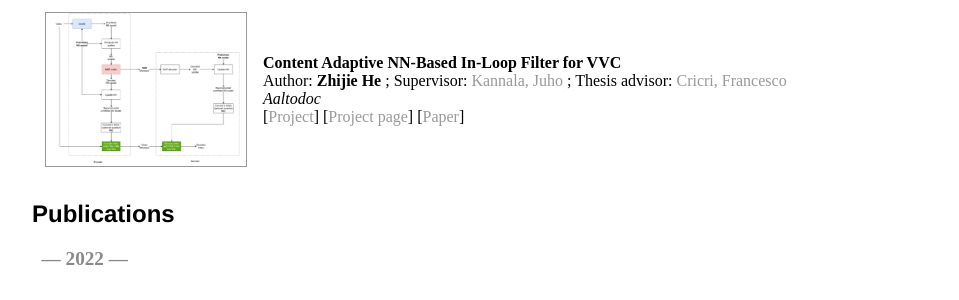
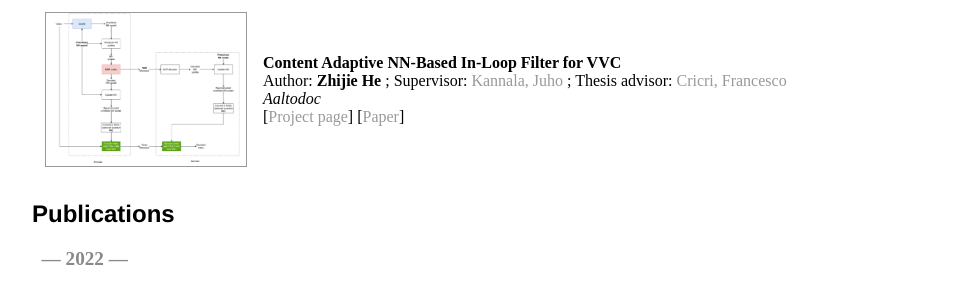
Before and after one commit to Zhijie-He/Zhijie-He.github.io, a Jekyll site: the page built from index.html, in a window 1280 px wide. Shown: the part 655-955 px from the top of the page, without its empty margins (160-1119 px from the left). Built offline with Jekyll 4.4.1, drawn with Linux system fonts in a browser that asks for light colours.

```diff
--- a/index.html
+++ b/index.html
@@ -54,7 +54,6 @@ title: Zhijie (Alan) He
 			Author: <b> Zhijie He </b>; Supervisor: <a href="https://users.aalto.fi/~kannalj1/">Kannala, Juho </a>; Thesis advisor: <a href="https://www.linkedin.com/in/francescocricri/?originalSubdomain=fi">Cricri, Francesco</a> <br>
 			<em> Aaltodoc </em> <br>
 
-			[<a href="https://aaltodoc.aalto.fi/items/11c1f1c3-c84e-4733-ac55-b7e3602671c0">Project</a>]
 			[<a href="/projects/master_thesis/index.html">Project page</a>] [<a
 				href="https://aaltodoc.aalto.fi/server/api/core/bitstreams/146469f9-a1ba-460f-a12d-339ad963dc98/content">Paper</a>]
 
--- a/projects/master_thesis/index.html
+++ b/projects/master_thesis/index.html
@@ -62,6 +62,5 @@ Video Coding (NNVC) 5.0, in Random Access (RA) configuration.
   title={Content Adaptive NN-Based In-Loop Filter for VVC},
   author={He, Zhijie and others},
   year={2023}
-}
-
+}11
 </pre>
```
